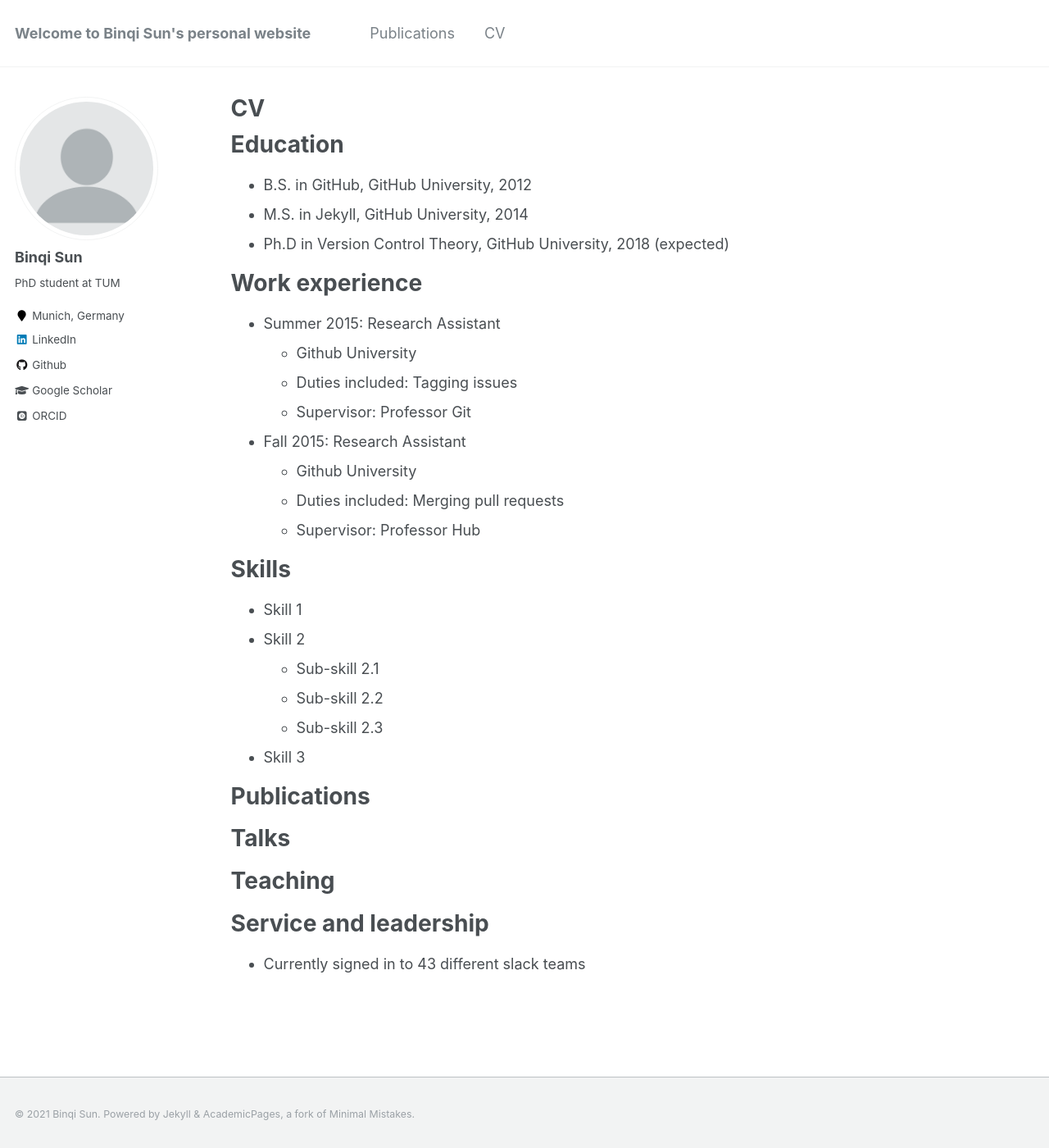
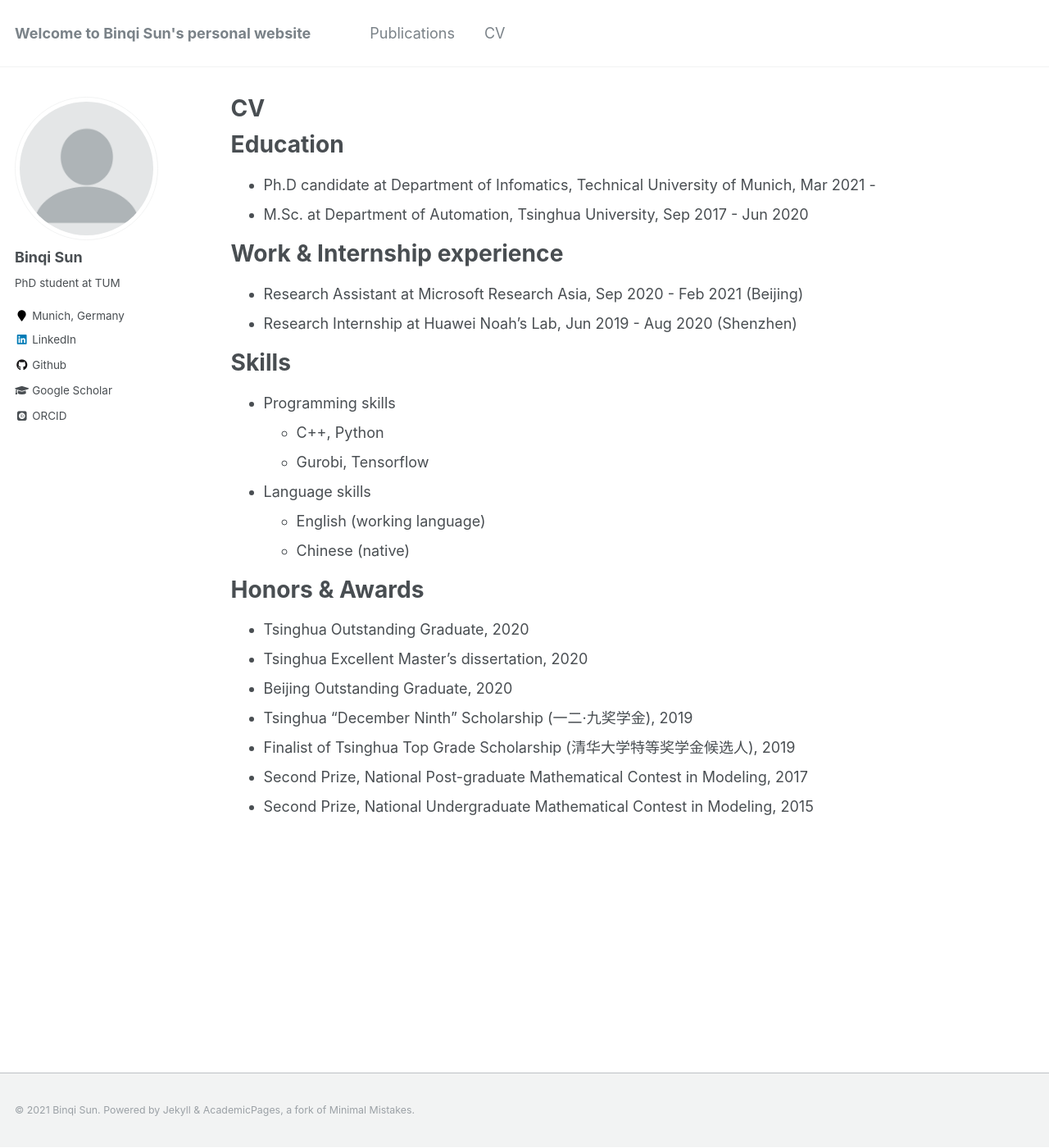
Before and after one commit to binqi-sun/binqi-sun.github.io, a Jekyll site: the page built from _pages/cv.md, in a window 1280 px wide and 1400 px high. Shown: the whole window at 82% size. Built offline with Jekyll 4.4.1, drawn with Linux system fonts in a browser that asks for light colours; some web fonts are replaced.

Commit message:
update cv

```diff
--- a/_pages/cv.md
+++ b/_pages/cv.md
@@ -11,49 +11,39 @@ redirect_from:
 
 Education
 ======
-* B.S. in GitHub, GitHub University, 2012
-* M.S. in Jekyll, GitHub University, 2014
-* Ph.D in Version Control Theory, GitHub University, 2018 (expected)
+* Ph.D candidate at Department of Infomatics, Technical University of Munich, Mar 2021 -
+* M.Sc. at Department of Automation, Tsinghua University, Sep 2017 - Jun 2020
 
-Work experience
+Work & Internship experience
 ======
-* Summer 2015: Research Assistant
-  * Github University
-  * Duties included: Tagging issues
-  * Supervisor: Professor Git
-
-* Fall 2015: Research Assistant
-  * Github University
-  * Duties included: Merging pull requests
-  * Supervisor: Professor Hub
+* Research Assistant at Microsoft Research Asia, Sep 2020 - Feb 2021 (Beijing)
+* Research Internship at Huawei Noah's Lab, Jun 2019 - Aug 2020 (Shenzhen)
 
 Skills
 ======
-* Skill 1
-* Skill 2
-  * Sub-skill 2.1
-  * Sub-skill 2.2
-  * Sub-skill 2.3
-* Skill 3
+* Programming skills
+  * C++, Python
+  * Gurobi, Tensorflow
+* Language skills
+  * English (working language)
+  * Chinese (native)
 
-Publications
+Honors & Awards
+======
+* Tsinghua Outstanding Graduate, 2020
+* Tsinghua Excellent Master’s dissertation, 2020
+* Beijing Outstanding Graduate, 2020
+* Tsinghua “December Ninth” Scholarship (一二·九奖学金), 2019
+* Finalist of Tsinghua Top Grade Scholarship (清华大学特等奖学金候选人), 2019
+* Second Prize, National Post-graduate Mathematical Contest in Modeling, 2017
+* Second Prize, National Undergraduate Mathematical Contest in Modeling, 2015
+
+<!-- Publications
 ======
   <ul>{% for post in site.publications %}
     {% include archive-single-cv.html %}
-  {% endfor %}</ul>
+  {% endfor %}</ul> -->
 
-Talks
+<!-- Service and leadership
 ======
-  <ul>{% for post in site.talks %}
-    {% include archive-single-talk-cv.html %}
-  {% endfor %}</ul>
-
-Teaching
-======
-  <ul>{% for post in site.teaching %}
-    {% include archive-single-cv.html %}
-  {% endfor %}</ul>
-
-Service and leadership
-======
-* Currently signed in to 43 different slack teams
+* Currently signed in to 43 different slack teams -->
```
